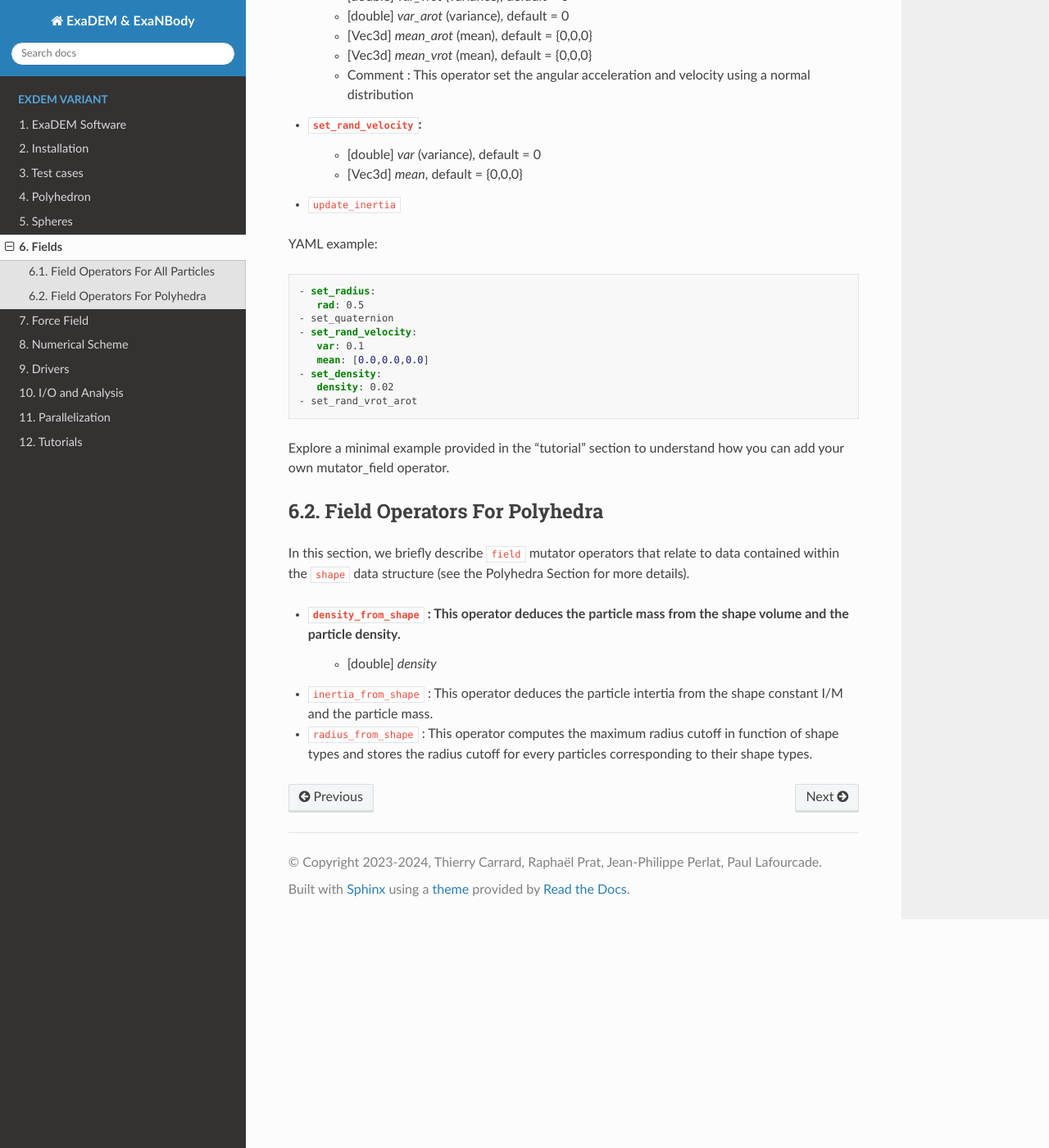
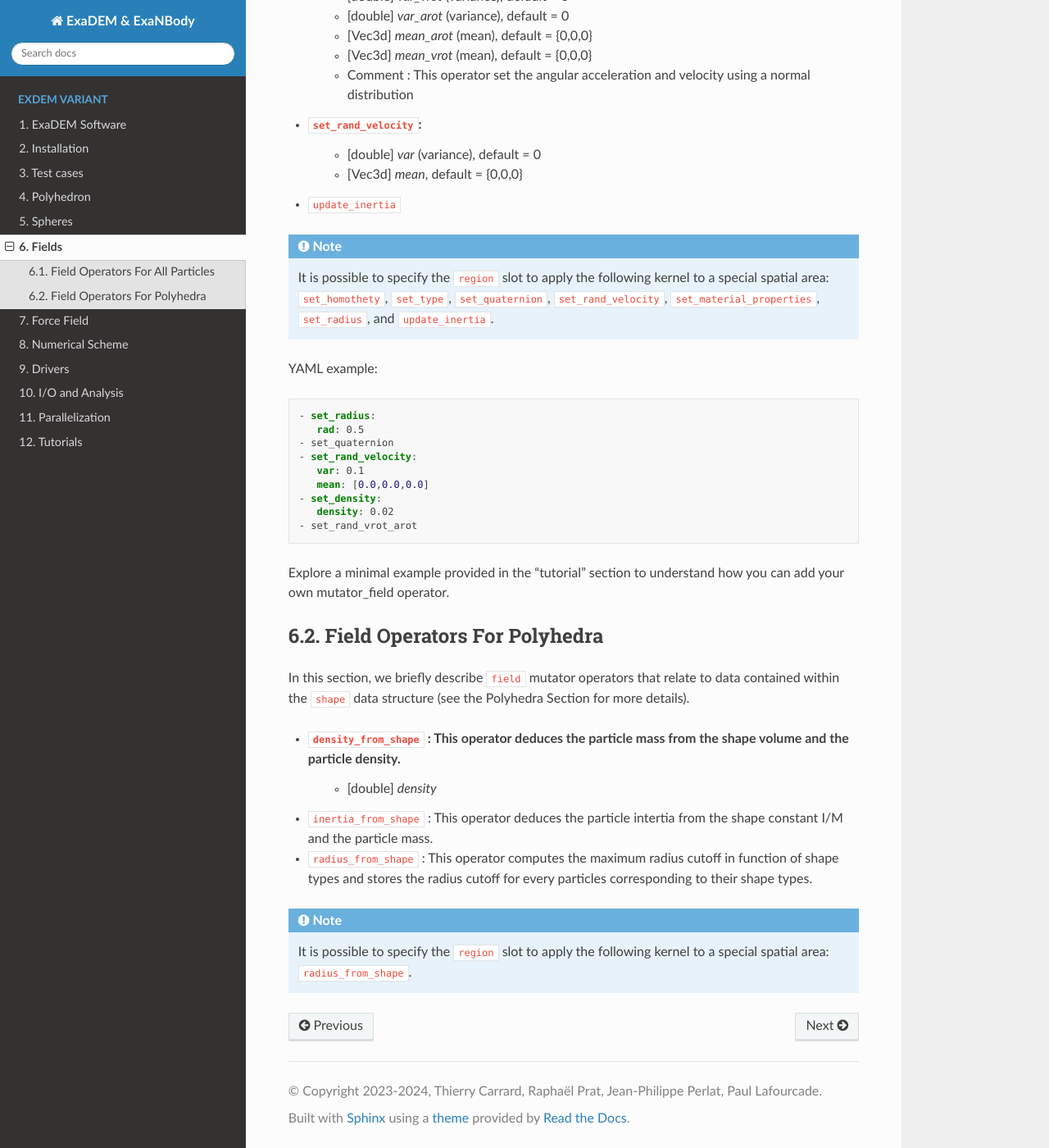
Before and after one commit to Collab4exaNBody/doc_exaDEM, a Sphinx documentation site: the page built from docs/source/project_exaDEM/Fields.rst, in a window 1280 px wide and 1400 px high, scrolled down 1144 px. Shown: the whole window at 82% size. Built offline with Sphinx 7.4.7 and the Read the Docs theme 2.0.0, drawn with Linux system fonts in a browser that asks for light colours.

Commit message:
add set_type

```diff
--- a/docs/source/project_exaDEM/Fields.rst
+++ b/docs/source/project_exaDEM/Fields.rst
@@ -42,6 +42,10 @@ This repertory plugin only provides operators for modifying fields, especially a
    * [Vec3d] `mean`, default = {0,0,0}
 * ``update_inertia``
 
+.. note::
+
+  It is possible to specify the ``region`` slot to apply the following kernel to a special spatial area: ``set_homothety``, ``set_type``, ``set_quaternion``, ``set_rand_velocity``, ``set_material_properties``, ``set_radius``, and ``update_inertia``.
+
 YAML example:
 
 
@@ -69,3 +73,7 @@ In this section, we briefly describe ``field`` mutator operators that relate to
    * [double] `density`
 * ``inertia_from_shape`` : This operator deduces the particle intertia from the shape constant I/M and the particle mass.
 * ``radius_from_shape`` : This operator computes the maximum radius cutoff in function of shape types and stores the radius cutoff for every particles corresponding to their shape types.
+
+.. note::
+
+  It is possible to specify the ``region`` slot to apply the following kernel to a special spatial area: ``radius_from_shape``.
```
